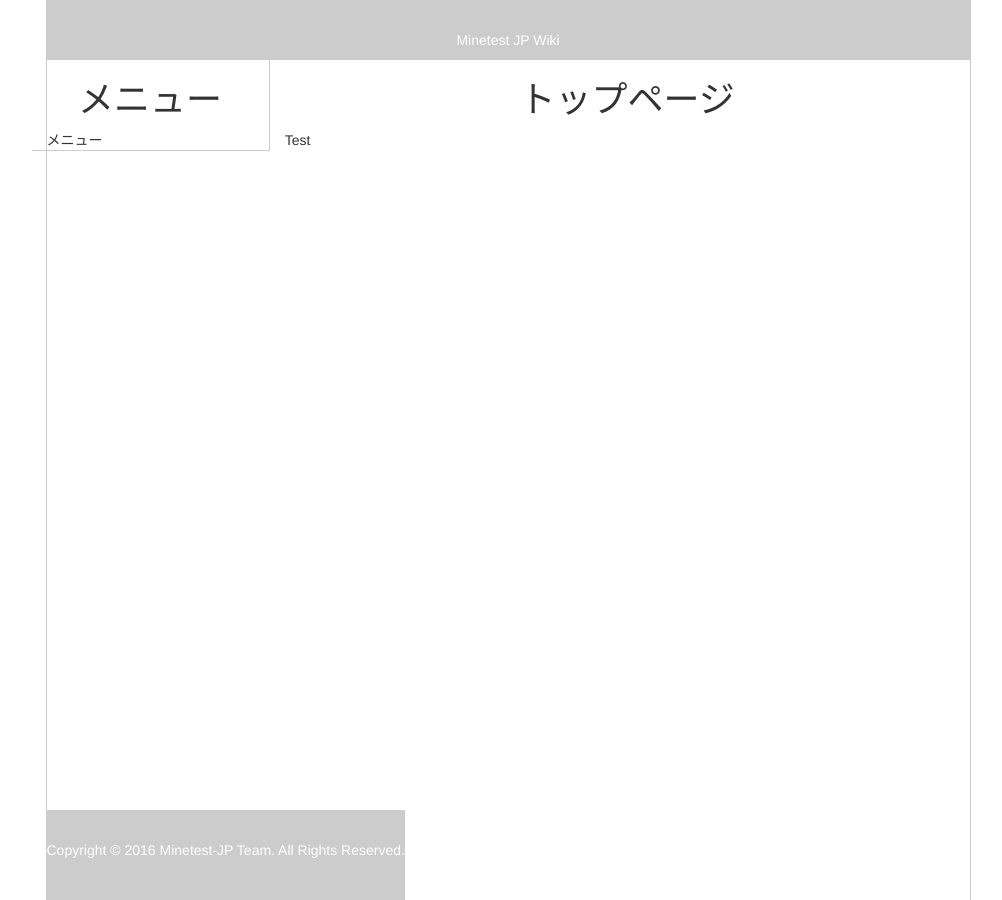
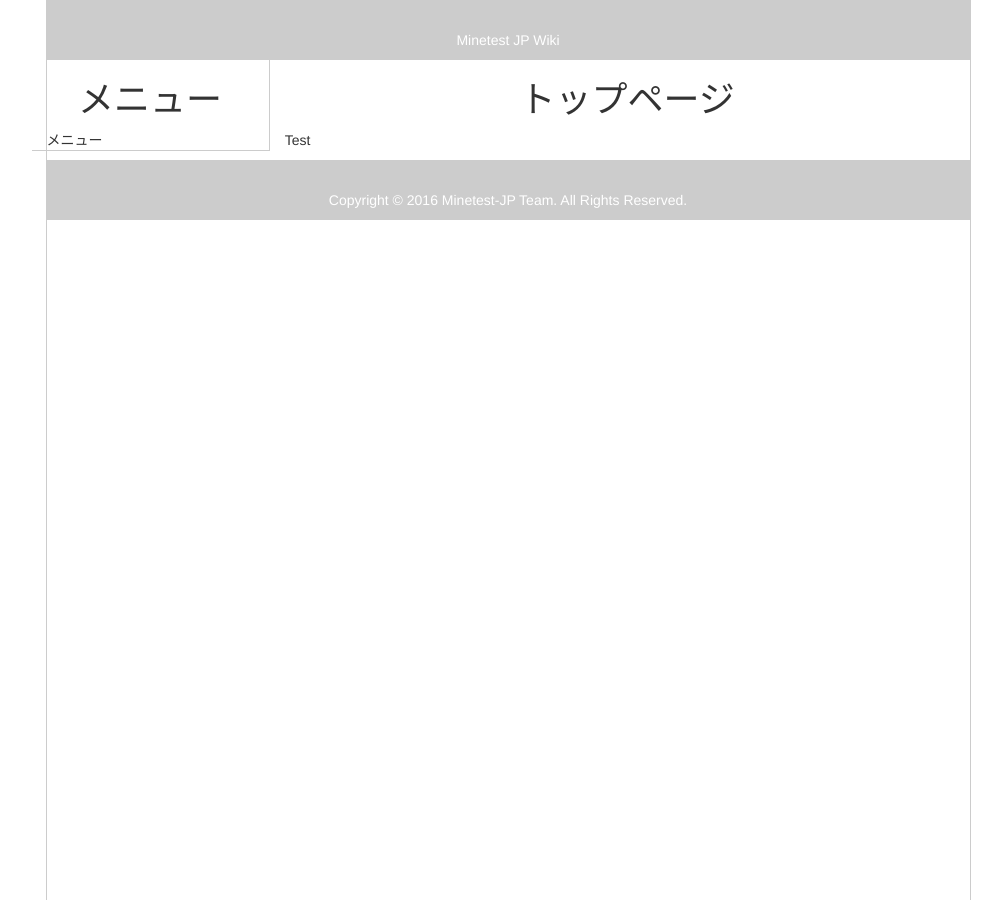
Before and after one commit to minetest-jp/wiki, a Jekyll site: the page built from index.md, in a window 1280 px wide. Shown: the whole page, without its empty margins (132-1134 px from the left). Built offline with Jekyll 4.4.1, drawn with Linux system fonts in a browser that asks for light colours.

Commit message:
Update default.css

```diff
--- a/css/default.css
+++ b/css/default.css
@@ -19,8 +19,6 @@ html, body {
   background-color: #ccc;
   padding: 3rem 0;
   text-align: center;
-  margin-left: 0;
-  margin-right: 0;
 }
 
 #header a {
@@ -32,13 +30,15 @@ html, body {
   border-right: 1px solid #CCC;
 }
 
+#content {
+  padding-bottom: 50px;
+}
+
 #footer {
   background-color: #ccc;
-  bottom: 0;
   color: #fff;
-  margin-left: 0;
-  margin-right: 0;
+  height: 50px;
+  margin-top: -50px;
   padding: 3rem 0;
-  position:absolute;
   text-align: center;
 }
```
